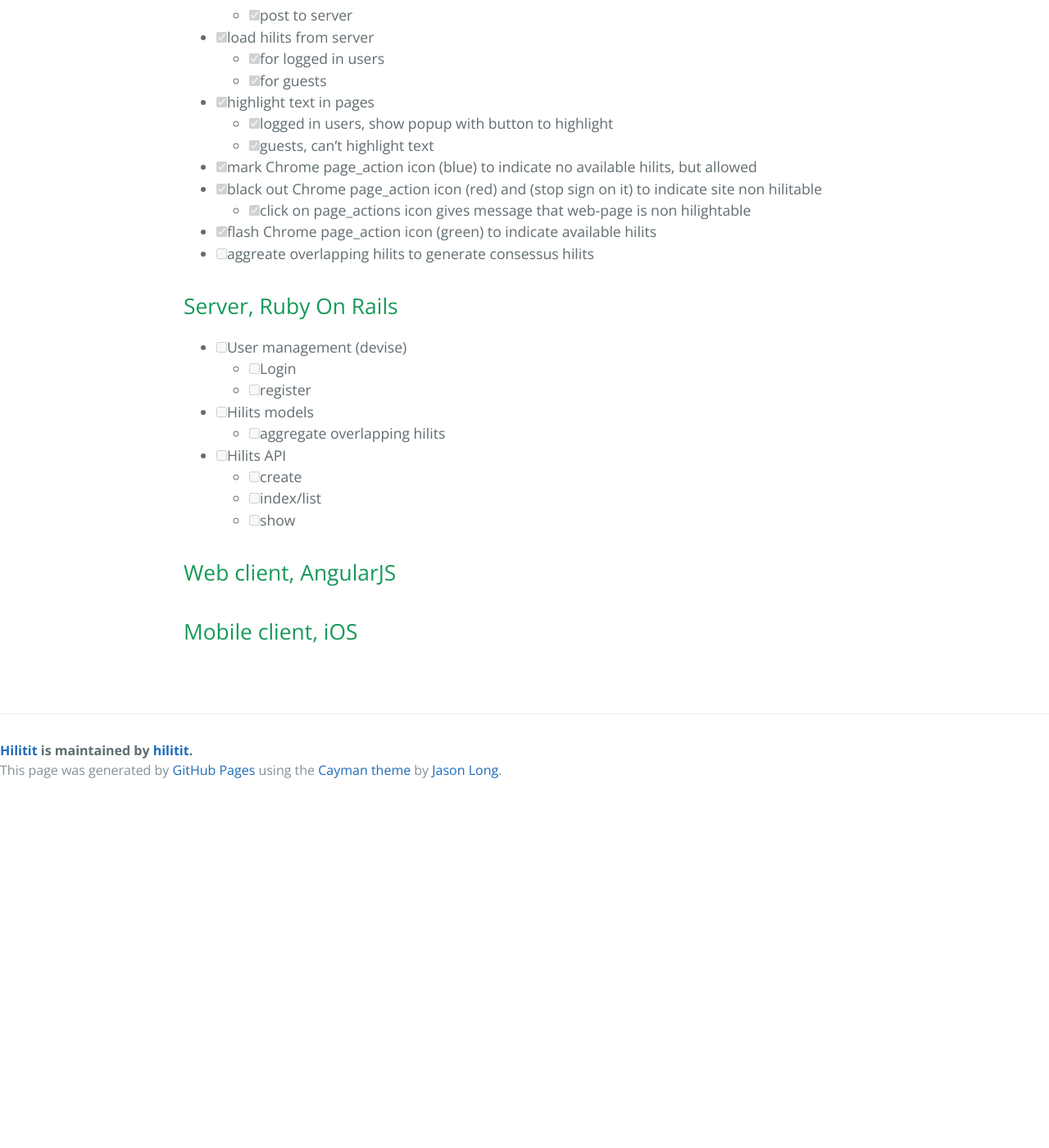
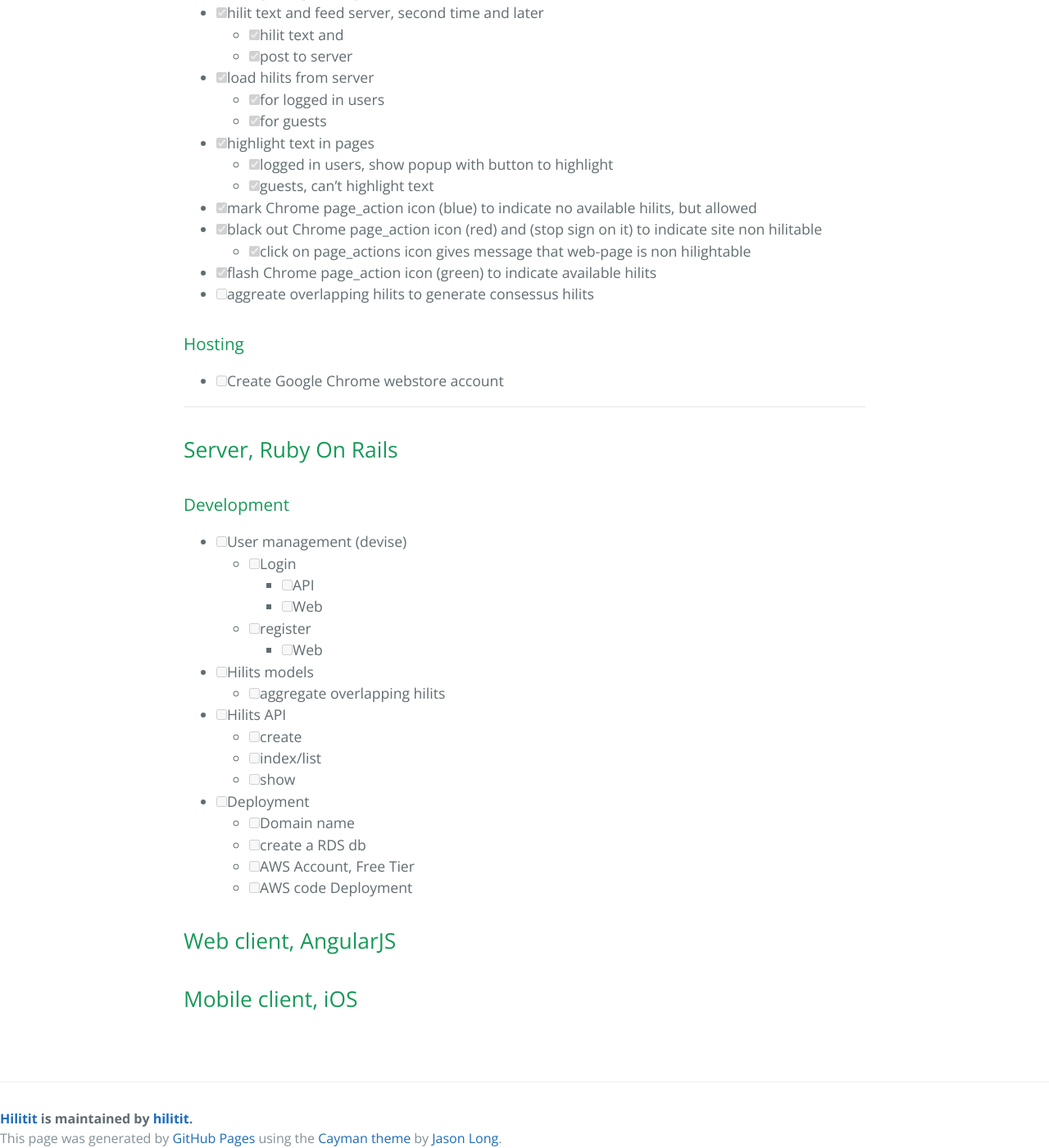
Before and after one commit to hilitit/hilitit.github.io, a Jekyll site: the page built from index.md, in a window 1280 px wide and 1400 px high, scrolled down 1382 px. Shown: the whole window at 82% size. Built offline with Jekyll 4.4.1, drawn with Linux system fonts in a browser that asks for light colours; before the commit the page ends 2333 px from its top, so only the background shows below that.

Commit message:
update progress

```diff
--- a/index.md
+++ b/index.md
@@ -6,6 +6,7 @@
 # Hilit.it
 
 ## Project description
+
 
 Highlight it (hilit.it) is an open source project.
 
@@ -22,10 +23,11 @@
  * a list of un hilitable sites will be set, sites like gmail.com,
  * pages are by default un hilitable, until one first user explicitly enables hilit.it for this page
 
-# Project Status
+## Project Status
 
 ## Browser, Chrome Extension
 
+### Development
  * [x] Chrome options login
    * [x] Chrome options login, link to register
    * [x] Chrome options save login credentials
@@ -50,16 +52,31 @@
  * [x] flash Chrome page_action icon (green) to indicate available hilits
  * [ ] aggreate overlapping hilits to generate consessus hilits
 
+### Hosting
+ * [ ] Create Google Chrome webstore account
+
+---
+
 ## Server, Ruby On Rails
+
+### Development
  * [ ] User management (devise)
    * [ ] Login
+     * [ ] API
+     * [ ] Web
    * [ ] register
+     * [ ] Web
  * [ ] Hilits models
    * [ ] aggregate overlapping hilits
  * [ ] Hilits API
    * [ ] create
    * [ ] index/list
    * [ ] show
+ * [ ] Deployment
+   * [ ] Domain name
+   * [ ] create a RDS db
+   * [ ] AWS Account, Free Tier
+   * [ ] AWS code Deployment
 
 ## Web client, AngularJS
 
```
